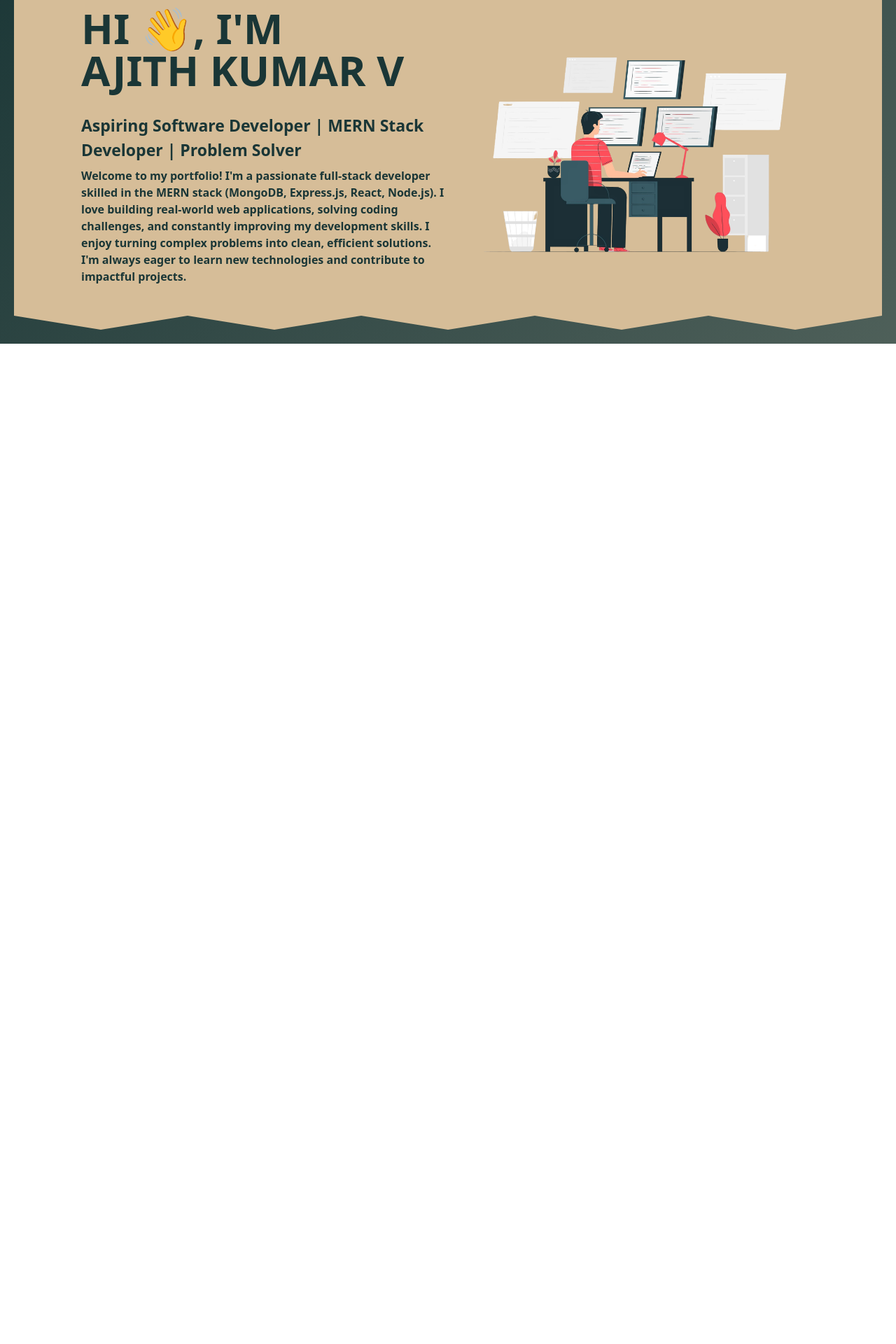
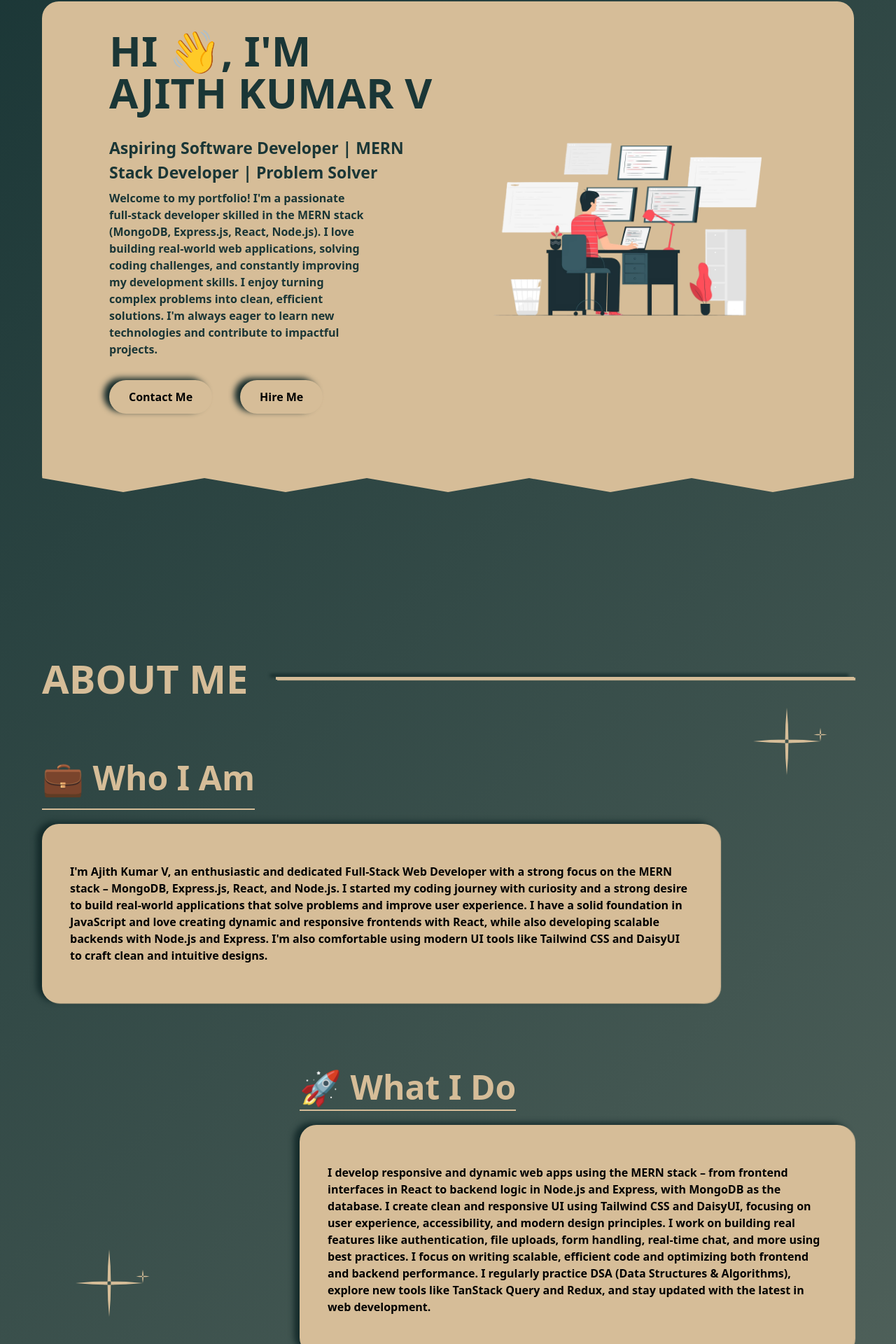
Before and after one commit to ajithkumar-velu/Portfolio, a React (Vite) app: page / in a window 1280 px wide. Shown: the part 126-2046 px from the top of the page at 70% size. Before the commit the page ends 800 px from the top, so only its background shows below. Built offline with nearby package versions, Linux system fonts and the light colour scheme.

Commit message:
about section created

```diff
--- a/src/App.jsx
+++ b/src/App.jsx
@@ -3,7 +3,7 @@ import Home from './Pages/Home'
 
 const App = () => {
   return (
-    <div className='h-full flex flex-col bg-custom-gradient' >
+    <div className='h-full flex flex-col bg-custom-gradient md:px-10 pt-25 scroll-p-[600px]' >
       <Home />
     </div>
   )
--- a/src/Pages/Home.jsx
+++ b/src/Pages/Home.jsx
@@ -5,10 +5,12 @@ import About from '../components/About'
 
 const Home = () => {
   return (
-    <div>
+    <div id='home' className='' >
+
       <Navbar />
       <Hero />
-      {/* <About /> */}
+      <div  className='w-6' ></div>
+      <About />
     </div>
   )
 }
--- a/src/assets/assets.js
+++ b/src/assets/assets.js
@@ -3,6 +3,7 @@ import hero2 from './7504549_3675489.jpg'
 import hero3 from './5798429_2968383.jpg'
 import hero4 from './development-concept-illustration.png'
 import hero5 from './13247275_5180200-removebg-preview (1).png'
+import me from './IMG_20250315_175529.jpg'
 export const images = {
 
     hero,
@@ -10,4 +11,5 @@ export const images = {
     hero3,
     hero4,
     hero5,
+    me,
 }
--- a/src/components/About.jsx
+++ b/src/components/About.jsx
@@ -1,24 +1,61 @@
 import React from 'react'
-import { images } from '../assets/assets'
 
 const About = () => {
-  return (
-    <div className='' >
-        <div>
-            <img src={images.hero5} alt="" />
-        </div>
-        <div>
-            <p>Hi, I'm Ajith Kumar V — a dedicated and enthusiastic full-stack developer with a strong passion for building web applications that solve real-world problems. My core expertise lies in the MERN stack (MongoDB, Express.js, React, Node.js), and I enjoy working across both frontend and backend to create seamless user experiences.
+    return (
+        <div id='about' className='p-5 pt-20 mt-36' >
+            <div className='flex items-center gap-10' >
 
-I love writing clean, maintainable code and constantly seek opportunities to improve my skills through hands-on projects and coding challenges. Whether it's developing dynamic user interfaces or designing robust APIs, I take pride in delivering high-quality solutions that make a difference.
-
-I'm also a continuous learner who keeps up with the latest trends in web development, and I'm always excited to collaborate, grow, and contribute to impactful tech-driven initiatives.
+                <h1 className='text-c1 text-[clamp(2rem,10vw,3.5rem)] font-bold ' >ABOUT ME</h1>
+                <p className='h-1 flex-1 bg-c1 shadow-[-8px_-4px_4px_#152b2b,2px_1px_1px_#D6BD98]' ></p>
+            </div>
 
 
-</p>
+            <div className='flex gap-12 md:gap-16 lg:gap-24 flex-col mt-7 sm:mt-12 md:mt-16 xl:20 2xl:mt-24' >
+                {/* <div className='max-w-[800px] w-full' >
+                    <img src={images.hero5} alt="" />
+                </div> */}
+                <div className='flex' >
+                    <div className='2xl:w-3/5' >
+                        <h1 className='text-c1 text-[clamp(1.5rem,7vw,3rem)] font-semibold mb-5 border-b-2 w-fit pb-2 border-c1' >💼 Who I Am</h1>
+                        <div className='flex gap-2 flex-col text-black font-semibold bg-c1  px-10 py-14 rounded-3xl shadow-[-8px_-3px_8px_#152b2b,2px_1px_1px_#D6BD98] text-[clamp(1rem,1vw,1.25rem)]' >
+                            I'm Ajith Kumar V, an enthusiastic and dedicated Full-Stack Web Developer with a strong focus on the MERN stack – MongoDB, Express.js, React, and Node.js. I started my coding journey with curiosity and a strong desire to build real-world applications that solve problems and improve user experience. I have a solid foundation in JavaScript and love creating dynamic and responsive frontends with React, while also developing scalable backends with Node.js and Express. I'm also comfortable using modern UI tools like Tailwind CSS and DaisyUI to craft clean and intuitive designs.
+                        </div>
+                    </div>
+                    <div className='-mt-28 ' >
+                        <svg className=' hidden md:block w-[clamp(1.5rem,15vw,30rem)]' viewBox="0 0 200 200" xmlns="http://www.w3.org/2000/svg">
+                            <g fill="#D6BD98">
+
+                                <path d="M100 50 Q105 100 100 150 Q95 100 100 50 Z M50 100 Q100 105 150 100 Q100 95 50 100 Z" />
+
+                                <path d="M150 80 Q152 90 150 100 Q148 90 150 80 Z M140 90 Q150 92 160 90 Q150 88 140 90 Z" />
+                            </g>
+                        </svg>
+                    </div>
+
+
+                </div>
+
+                <div className='flex justify-end' >
+                    <div className='mt-52 mr-44 hidden md:block w-[clamp(1.5rem,20vw,30rem)]' >
+                        <svg className='w-[clamp(1.5rem,15vw,30rem)]' viewBox="0 0 200 200" xmlns="http://www.w3.org/2000/svg">
+                            <g fill="#D6BD98">
+
+                                <path d="M100 50 Q105 100 100 150 Q95 100 100 50 Z M50 100 Q100 105 150 100 Q100 95 50 100 Z" />
+
+                                <path d="M150 80 Q152 90 150 100 Q148 90 150 80 Z M140 90 Q150 92 160 90 Q150 88 140 90 Z" />
+                            </g>
+                        </svg>
+                    </div>
+                    <div className='2xl:w-3/5' >
+                        <h1 className='text-c1 text-5xl font-semibold mb-5 border-b-2 w-fit pb-2 border-c1' >🚀 What I Do</h1>
+                        <div className='flex gap-2 flex-col text-black font-semibold bg-c1  px-10 py-14 rounded-3xl shadow-[-8px_-3px_8px_#152b2b,2px_1px_1px_#D6BD98] text-[clamp(1rem,1vw,1.25rem)]' > I develop responsive and dynamic web apps using the MERN stack – from frontend interfaces in React to backend logic in Node.js and Express, with MongoDB as the database. I create clean and responsive UI using Tailwind CSS and DaisyUI, focusing on user experience, accessibility, and modern design principles. I work on building real features like authentication, file uploads, form handling, real-time chat, and more using best practices. I focus on writing scalable, efficient code and optimizing both frontend and backend performance. I regularly practice DSA (Data Structures & Algorithms), explore new tools like TanStack Query and Redux, and stay updated with the latest in web development.
+                        </div>
+                    </div>
+                </div>
+
+            </div>
         </div>
-    </div>
-  )
+    )
 }
 
 export default About
--- a/src/components/Hero.jsx
+++ b/src/components/Hero.jsx
@@ -1,19 +1,24 @@
 import React from 'react'
 import { images } from '../assets/assets'
+import Button from './Button'
 
 const Hero = () => {
     return (
-        <div className='flex flex-col-reverse gap-10 lg:gap-0 lg:flex-row items-center justify-around px-5 sm:px-24 pt-10 bg-[#D6BD98] m-5 clip-path-zigzag pb-16 mt-24'    >
+        <div className='flex flex-col-reverse gap-10 lg:gap-10 lg:flex-row items-center justify-around px-5 sm:px-24 pt-10 bg-[#D6BD98] m-5 clip-path-zigzag pb-28 mt-32 rounded-s-3xl rounded-e-3xl'>
             <div className=' flex-1 flex flex-col gap-8 text-center md:text-left' >
                 <h1 className='text-[#1a3636] text-4xl sm:text-5xl md:text-6xl font-bold uppercase' >Hi 👋, I'm
                     <p  className='whitespace-nowrap' >Ajith Kumar V</p>
                 </h1>
                 <div className=' text-[#1a3636] font-semibold flex flex-col gap-2' >
-                    <p className='font-bold text-[#1a3636] sm:text-[23px]' >Aspiring Software Developer | MERN Stack Developer | Problem Solver</p>
-                    <p>Welcome to my portfolio! I'm a passionate full-stack developer skilled in the MERN stack (MongoDB, Express.js, React, Node.js). I love building real-world web applications, solving coding challenges, and constantly improving my development skills. I enjoy turning complex problems into clean, efficient solutions. I'm always eager to learn new technologies and contribute to impactful projects.</p>
+                    <p className='font-bold text-[#1a3636] sm:text-[23px] ' >Aspiring Software Developer | MERN Stack Developer | Problem Solver</p>
+                    <p className='lg:w-4/5' >Welcome to my portfolio! I'm a passionate full-stack developer skilled in the MERN stack (MongoDB, Express.js, React, Node.js). I love building real-world web applications, solving coding challenges, and constantly improving my development skills. I enjoy turning complex problems into clean, efficient solutions. I'm always eager to learn new technologies and contribute to impactful projects.</p>
+                </div>
+                <div className=' flex gap-10 mt-4 m-auto xl:m-0 md:mt-4' >
+                    <Button cls={"shadow-[-4px_-2px_10px_#000000,2.5px_1.5px_1px_#152b2b] px-10 py-3 font-semibold"} val={"Contact Me"} />
+                    <Button cls={"shadow-[-4px_-2px_10px_#000000,2.5px_1.5px_1px_#152b2b] px-10 py-3 font-semibold"} val={"Hire Me"} />
                 </div>
             </div>
-            <div className='max-w[900px] flex-1' >
+            <div className='max-w-[800px] overflow-hidden flex-1' >
 
                 <img src={images.hero4} className='w-full' alt="" />
             </div>
--- a/src/components/Navbar.jsx
+++ b/src/components/Navbar.jsx
@@ -13,10 +13,10 @@ const Navbar = () => {
 
             {/* Center Section */}
             <div className='md:flex gap-3 hidden text-white' >
-                <Button val={"Home"} />
-                <Button val={"Skils"} />
-                <Button val={"About"} />
-                <Button val={"Contact"} />
+                <a href="#home"><Button val={"Home"}  /></a>
+                <a href="#about"><Button val={"About"} /></a>
+                <a href="#skils"><Button val={"Skils"} /></a>
+                <a href=""><Button val={"Contact"} /></a>
             </div>
 
             {/* Right Section */}
@@ -47,11 +47,11 @@ const Navbar = () => {
                         <h2 className="text-2xl mb-5 text-[#D6BD98] font-bold border-[#D6BD98] border-b pb-3">Menu</h2>
                         <div className='sm:px-10' >
                             <ul className="space-y-2 text-white">
-                                <Button cls={"bg-btn-unique font-bold text-[#000000] w-full"} val={"Resume"} btn={<Download />} />
-                                <Button cls={"w-full"} val={"Home"} />
-                                <Button cls={"w-full"} val={"Skils"} />
-                                <Button cls={"w-full"} val={"About"} />
-                                <Button cls={"w-full"} val={"Contact"} />
+                                <a onClick={() => setIsOpen(false)} href=''><Button cls={"bg-btn-unique font-bold text-[#000000] w-full"} val={"Resume"} btn={<Download />} /></a>
+                                <a onClick={() => setIsOpen(false)} href='#home'><Button cls={"w-full"} val={"Home"} /></a>
+                                <a onClick={() => setIsOpen(false)} href='#about'><Button cls={"w-full"} val={"About"} /></a>
+                                <a onClick={() => setIsOpen(false)} href='#skils'><Button cls={"w-full"} val={"Skils"} /></a>
+                                <a onClick={() => setIsOpen(false)} href='#contact'><Button cls={"w-full"} val={"Contact"} /></a>
                             </ul>
                         </div>
                     </div>
--- a/src/index.css
+++ b/src/index.css
@@ -1,3 +1,7 @@
 @tailwind base;
 @tailwind components;
 @tailwind utilities;
+
+html{
+    scroll-behavior: smooth;
+}
--- a/tailwind.config.js
+++ b/tailwind.config.js
@@ -9,7 +9,9 @@ export default {
       backgroundImage: {
         'custom-gradient': 'linear-gradient(135deg, #1a3636, #40534cec)',
         'btn-unique': 'linear-gradient(135deg,#f8b400,#faf5e4)',
-        'drawer': 'linear-gradient(135deg,#385170,#9fd3c7)'
+        'drawer': 'linear-gradient(135deg,#385170,#9fd3c7)',
+        "c1": "#D6BD98",
+
       },
       colors: {
         "c1": "#D6BD98"
```
Also changed, not shown: src/assets/IMG_20250315_175529.jpg (added).
